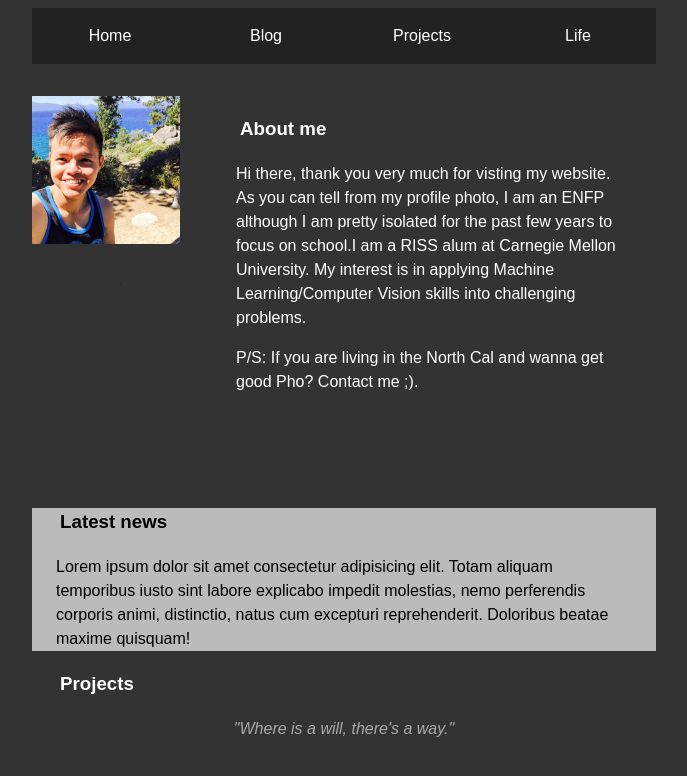
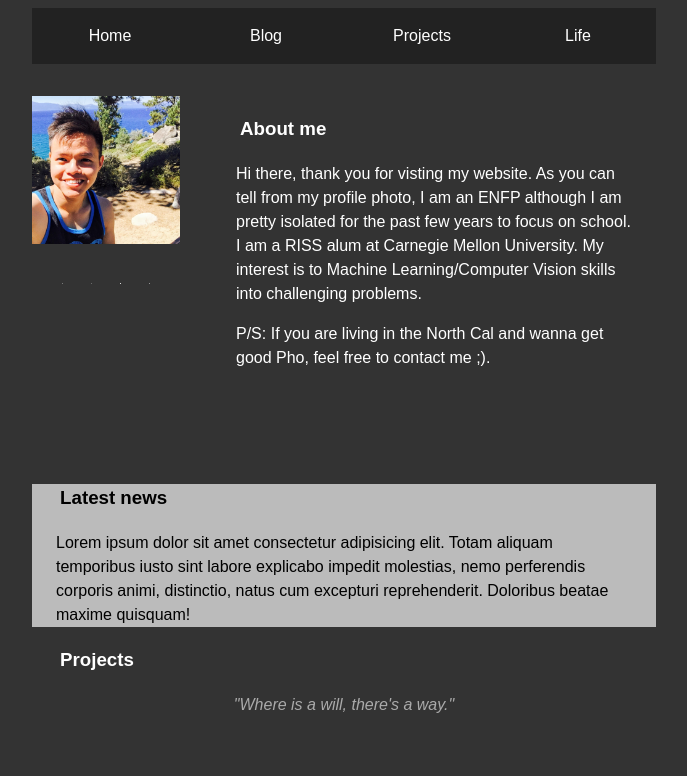
Before and after one commit to datlife/porfolio, a React (Create React App) app: page / in a window 1280 px wide. Shown: the top 776 px of the page, without its empty margins (296-983 px from the left). Built offline with nearby package versions, Linux system fonts and the light colour scheme.

Commit message:
updated homepage

```diff
--- a/src/layouts/HomePage.js
+++ b/src/layouts/HomePage.js
@@ -1,8 +1,8 @@
 import React from 'react';
 let bio = {
   'img': 'avatar.jpg',
-  'about': 'Hi there, thank you very much for visting my website. As you can tell from my profile photo, I am an ENFP although I am pretty isolated for the past few years to focus on school.I am a RISS alum at Carnegie Mellon University. My interest is in applying Machine Learning/Computer Vision skills into challenging problems. ',
-  'sidenote': 'P/S: If you are living in the North Cal and wanna get good Pho? Contact me ;).',
+  'about': 'Hi there, thank you for visting my website. As you can tell from my profile photo, I am an ENFP although I am pretty isolated for the past few years to focus on school. I am a RISS alum at Carnegie Mellon University. My interest is to Machine Learning/Computer Vision skills into challenging problems.',
+  'note': 'P/S: If you are living in the North Cal and wanna get good Pho, feel free to contact me ;).',
 }
 
 let socials = {
@@ -38,7 +38,7 @@ class HomePage extends React.Component {
           <div className='Pitch'>
             <h3>About me</h3>
             <p>{bio['about']}</p>
-            <p>{bio['sidenote']}</p>
+            <p>{bio['note']}</p>
           </div>
         </section>
 
--- a/src/styles/App.css
+++ b/src/styles/App.css
@@ -68,12 +68,16 @@ img{
 #connect a:link, a:visited {
   text-decoration: none;
   background: transparent;
-  opacity: 0.4;
   border-style: none;
+  -webkit-filter: invert(100%);
+  filter: invert(100%);
+
 }
 
 #connect a:hover{
-  opacity: 0.7;
+  opacity: 1.0;
+  -webkit-filter: invert(0%);
+  filter: invert(0%);
 }
 
 /* Allow SVG icon clickale */
```
